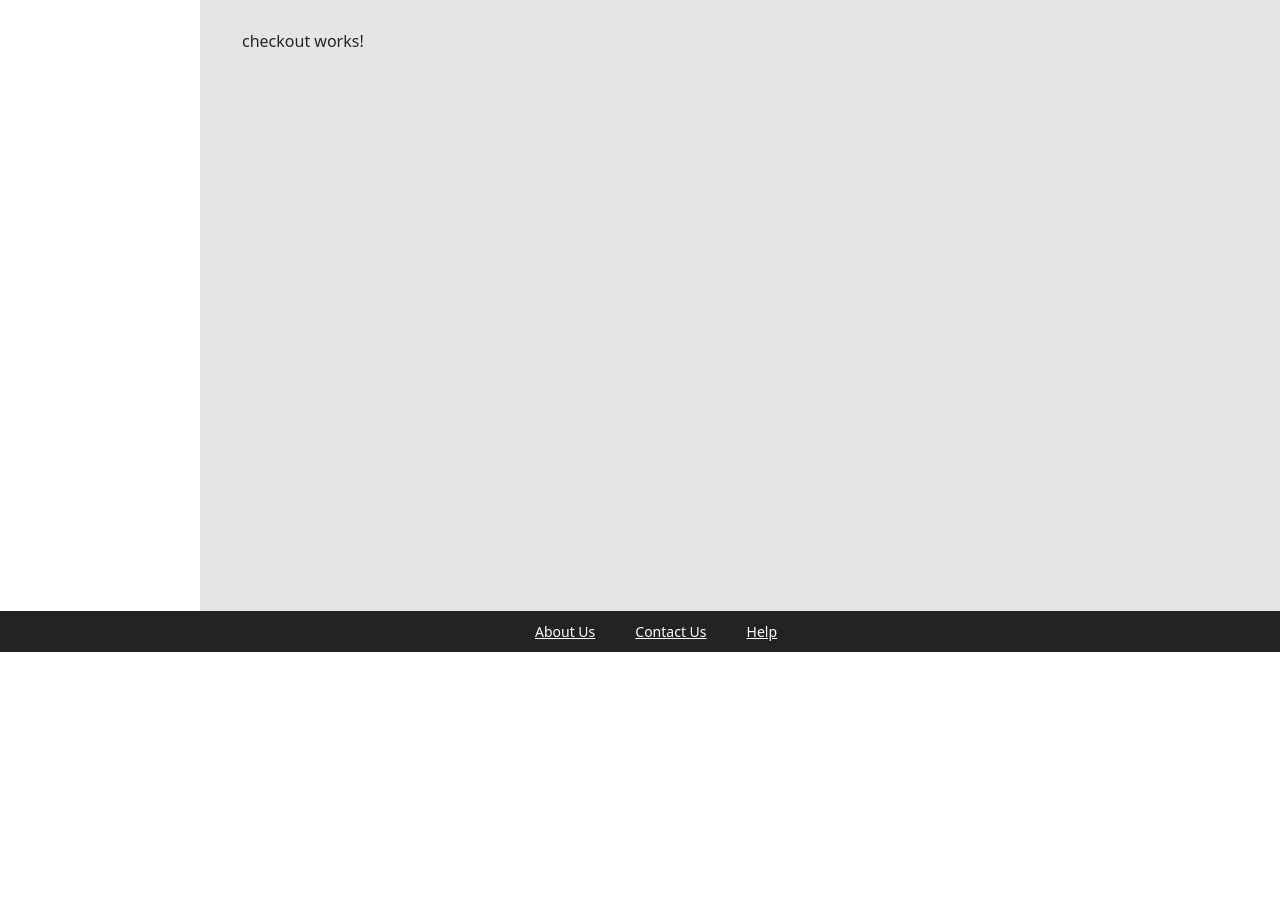
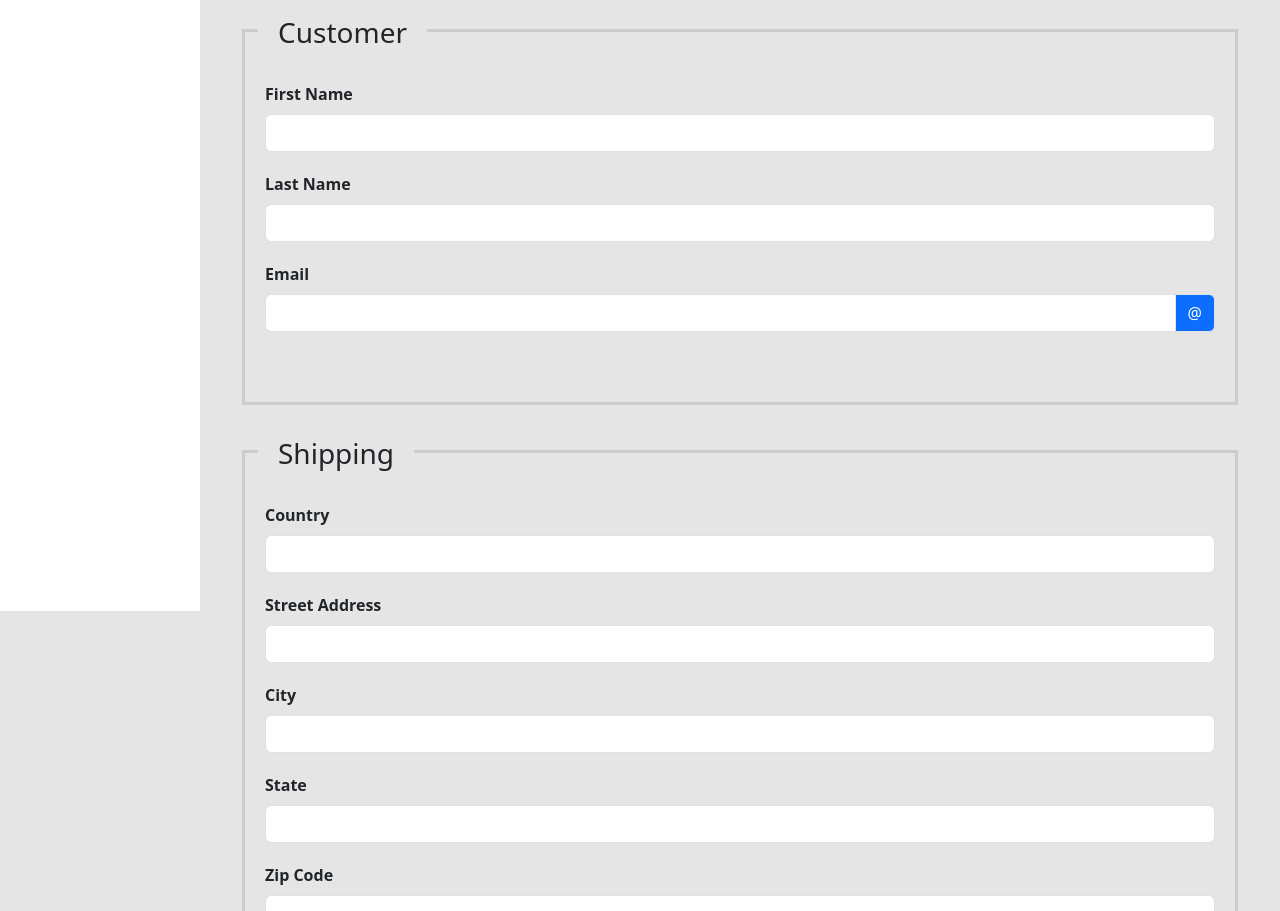
Before and after one commit to cheyannagraham/EcommerceShopFrontend, an Angular app: page /checkout in a window 1280 px wide. Shown: the part 189-1100 px from the top of the page. Before the commit the page ends 857 px from the top, so only its background shows below. Built offline with nearby package versions, Linux system fonts and the light colour scheme; no server answers.

Commit message:
add customer, shipping, billing, form fields

```diff
--- a/src/app/Components/checkout/checkout.component.html
+++ b/src/app/Components/checkout/checkout.component.html
@@ -2,7 +2,92 @@
   <h2 class="text-center my-3 py-3 h2">Shopping Cart</h2>
   <div class="section-content section-content-p30">
     <div class="row">
-      <p>checkout works!</p>
+
+      <form [formGroup]="checkoutForm" (ngSubmit)="submitForm()">
+
+        <div class="form-area" formGroupName="customer">
+          <h3>Customer</h3>
+          <div>
+            <label for="firstName" class="form-label fw-bold">First Name</label>
+            <input id="firstName" class="form-control au-input input-space" type="text" formControlName="firstName">
+          </div>
+          <div>
+            <label for="lastName" class="form-label fw-bold">Last Name</label>
+            <input id="lastName" class="form-control au-input input-space" type="text" formControlName="lastName">
+          </div>
+          <div>
+            <label for="email" class="form-label fw-bold">Email</label>
+            <div class="input-group input-space">
+              <input id="email" class="form-control au-input" type="email" formControlName="email">
+              <span class="input-group-text text-bg-primary"> &#64; </span>
+            </div>
+          </div>
+        </div>
+
+        <div class="form-area" formGroupName="shippingAddress">
+          <h3>Shipping</h3>
+          <div>
+            <label for="shippingCountry" class="form-label fw-bold">Country</label>
+            <input id="shippingCountry" class="form-control au-input input-space" type="text" formControlName="country">
+          </div>
+          <div>
+            <label for="shippingStreetAddress" class="form-label fw-bold">Street Address</label>
+            <input id="shippingStreetAddress" class="form-control au-input input-space" type="text"
+                   formControlName="streetAddress">
+          </div>
+          <div>
+            <label for="shippingCity" class="form-label fw-bold">City</label>
+            <input id="shippingCity" class="form-control au-input input-space" type="text" formControlName="city">
+          </div>
+          <div>
+            <label for="shippingState" class="form-label fw-bold">State</label>
+            <input id="shippingState" class="form-control au-input input-space" type="text" formControlName="state">
+          </div>
+          <div>
+            <label for="shippingZipCode" class="form-label fw-bold">Zip Code</label>
+            <input id="shippingZipCode" class="form-control au-input input-space" type="text" formControlName="zipCode">
+          </div>
+        </div>
+
+        <div class="py-3">
+          <label for="billingSameAsShipping" class="form-label fw-bold">Billing address same as shipping</label>
+          <input id="billingSameAsShipping" class="form-check-input au-checkbox input-space" type="checkbox"
+                 [formControl]="billingSameAsShipping" (change)="setBillingSameAsShipping()">
+        </div>
+
+        <div class="form-area" formGroupName="billingAddress">
+          <h3>Billing</h3>
+          <div>
+            <label for="billingCountry" class="form-label fw-bold">Country</label>
+            <input id="billingCountry" class="form-control au-input input-space" type="text" formControlName="country">
+          </div>
+          <div>
+            <label for="billingStreetAddress" class="form-label fw-bold">Street Address</label>
+            <input id="billingStreetAddress" class="form-control au-input input-space" type="text"
+                   formControlName="streetAddress">
+          </div>
+          <div>
+            <label for="billingCity" class="form-label fw-bold">City</label>
+            <input id="billingCity" class="form-control au-input input-space" type="text" formControlName="city">
+          </div>
+          <div>
+            <label for="billingState" class="form-label fw-bold">State</label>
+            <input id="billingState" class="form-control au-input input-space" type="text" formControlName="state">
+          </div>
+          <div>
+            <label for="billingZipCode" class="form-label fw-bold">Zip Code</label>
+            <input id="billingZipCode" class="form-control au-input input-space" type="text" formControlName="zipCode">
+          </div>
+        </div>
+
+
+        <div class="form-area" formGroupName="creditCard">
+          <h3>Credit Card</h3>
+        </div>
+        <button class="btn btn-primary" type="submit">Submit</button>
+      </form>
+
+
     </div>
   </div>
 </div>
--- a/src/app/Components/checkout/checkout.component.ts
+++ b/src/app/Components/checkout/checkout.component.ts
@@ -1,5 +1,5 @@
-import { Component } from '@angular/core';
-import {ReactiveFormsModule} from '@angular/forms';
+import {Component} from '@angular/core';
+import {Form, FormBuilder, FormControl, FormGroup, FormsModule, ReactiveFormsModule, Validators} from '@angular/forms';
 
 @Component({
   selector: 'app-checkout',
@@ -8,5 +8,61 @@ import {ReactiveFormsModule} from '@angular/forms';
   styleUrl: './checkout.component.css'
 })
 export class CheckoutComponent {
+  checkoutForm: any;
+  billingSameAsShipping: FormControl;
+
+  constructor(public formBuilder: FormBuilder) {
+    this.billingSameAsShipping = new FormControl("");
+  }
+
+  ngOnInit() {
+    this.createForm();
+  }
+
+  createForm() {
+    this.checkoutForm = this.formBuilder.group({
+
+      customer: this.formBuilder.group({
+        firstName: [''],
+        lastName: [''],
+        email: ['']
+      }),
+
+      shippingAddress: this.formBuilder.group({
+        country: [''],
+        streetAddress: [''],
+        city: [''],
+        state: [''],
+        zipCode: ['']
+      }),
+
+      billingAddress: this.formBuilder.group({
+        country: [''],
+        streetAddress: [''],
+        city: [''],
+        state: [''],
+        zipCode: ['']
+      }),
+
+      creditCard: this.formBuilder.group({
+        cardType: [''],
+        cardholderName: [''],
+        cardNumber: [''],
+        secCode: [''],
+        expMonth: [''],
+        expYear: [''],
+      })
+    })
+  }
+
+  submitForm() {
+    console.log(this.checkoutForm.value);
+  }
+
+  setBillingSameAsShipping() {
+    this.billingSameAsShipping.value ?
+      this.checkoutForm.patchValue({billingAddress: this.checkoutForm.value.shippingAddress}) :
+      this.checkoutForm.get("billingAddress").reset();
+  }
 
 }
```
